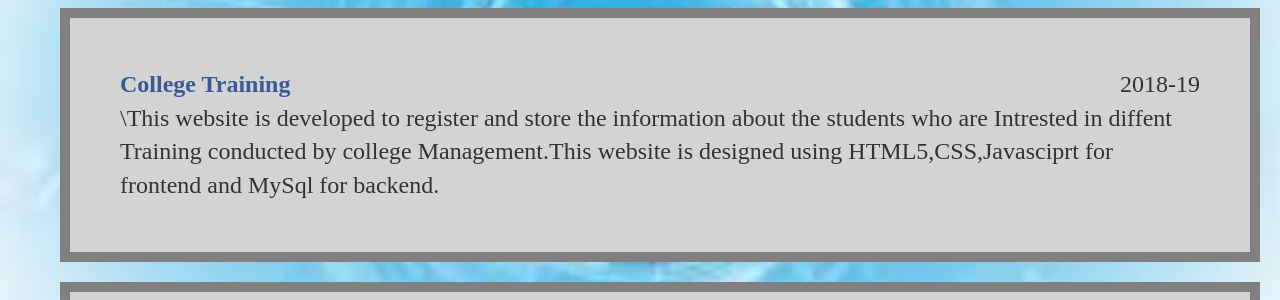
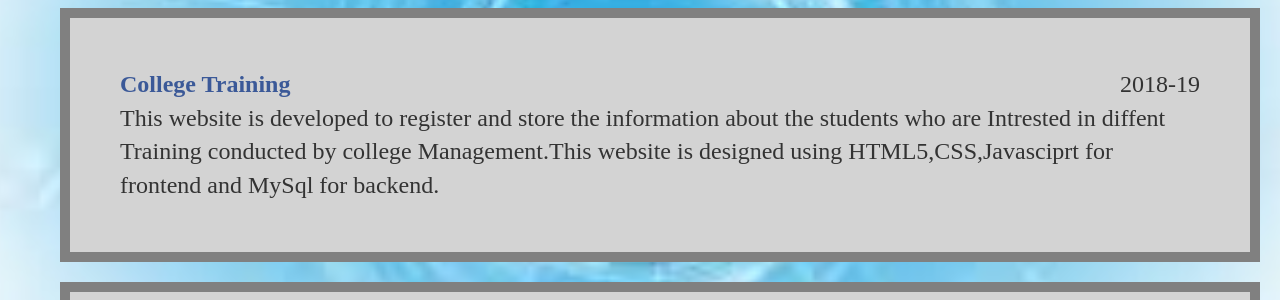
Before and after one commit to sandeepnayaks/sandeepnayaks.github.io, a Jekyll site: the page built from blog/index.html, in a window 1280 px wide and 900 px high. Shown: the part 360-660 px from the top of the window. Built offline with Jekyll 4.4.1, drawn with Linux system fonts in a browser that asks for light colours.

Commit message:
Update index.html

```diff
--- a/blog/index.html
+++ b/blog/index.html
@@ -8,7 +8,7 @@ title: Sandeep's Projects
 <ul>
   <li><strong>Attendance Management System using Face Recognition</strong><span style="float:right;">2018-19</span><br>
   Aim of this project is to take and mark the attendance of student manually.This project is developed using OpenCV library.Frontend is developed using web2py framework using python language.</li>
-  <li><strong>College Training</strong><span style="float:right;">2018-19</span><br>\This website is developed to register and store the information about the students who are Intrested in diffent Training conducted by college Management.This website is designed using HTML5,CSS,Javasciprt for frontend and MySql for backend.</li>
+  <li><strong>College Training</strong><span style="float:right;">2018-19</span><br>This website is developed to register and store the information about the students who are Intrested in diffent Training conducted by college Management.This website is designed using HTML5,CSS,Javasciprt for frontend and MySql for backend.</li>
  <li><strong>Mystery of Fortune</strong><span style="float:right;">2017-18</span><br><iframe width="560" height="315" src="https://www.youtube.com/embed/Qq1vsJOfz1E" frameborder="0" allow="accelerometer; autoplay; encrypted-media; gyroscope; picture-in-picture" allowfullscreen></iframe><br>The story based computer graphics project usingOpenGL functions.This gives the message saying that "Not to judge what is fortune,what is misfortune,but utilize every moment in a way to curve out our fortune.</li>
   <li><strong>Employee Database Management System</strong><span style="float:right;">2017-18</span><br>This provides the facility for storing information about Emplooes who are working in a organization.It is developed using Netbeans 8.2 IDE with java programming and Maria DB with MySQL.</li>
 </ul>
```
